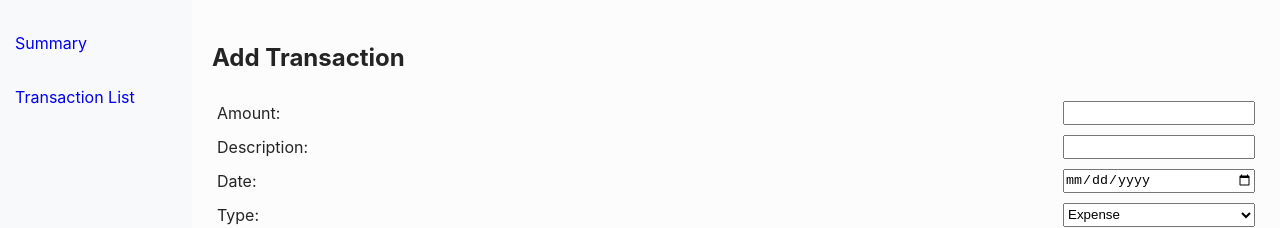
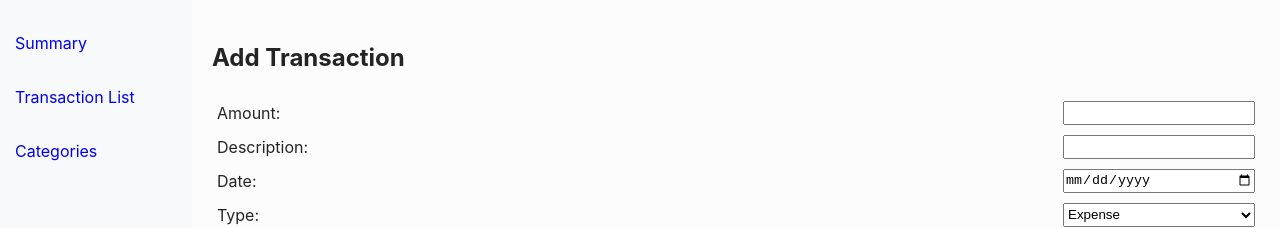
Before and after one commit to kennybang/money-tracker, a React (Vite) app in the folder frontend/: page /add-transaction in a window 1280 px wide. Shown: the top 228 px of the page. Built offline with nearby package versions, Linux system fonts and the light colour scheme; no server answers.

Commit message:
Added Categories to navbar

```diff
--- a/frontend/src/components/Navbar.jsx
+++ b/frontend/src/components/Navbar.jsx
@@ -14,9 +14,11 @@ const Navbar = () => {
         <li>
           <NavLink to="/transaction-list" className={({ isActive }) => (isActive ? 'active-link' : 'inactive-class')}>Transaction List</NavLink>
         </li>
+        <li>
+          <NavLink to="/category-manager" className={({ isActive }) => (isActive ? 'active-link' : 'inactive-class')}>Categories</NavLink>
+        </li>
       </ul>
     </nav>
-
   );
 };
 
```
